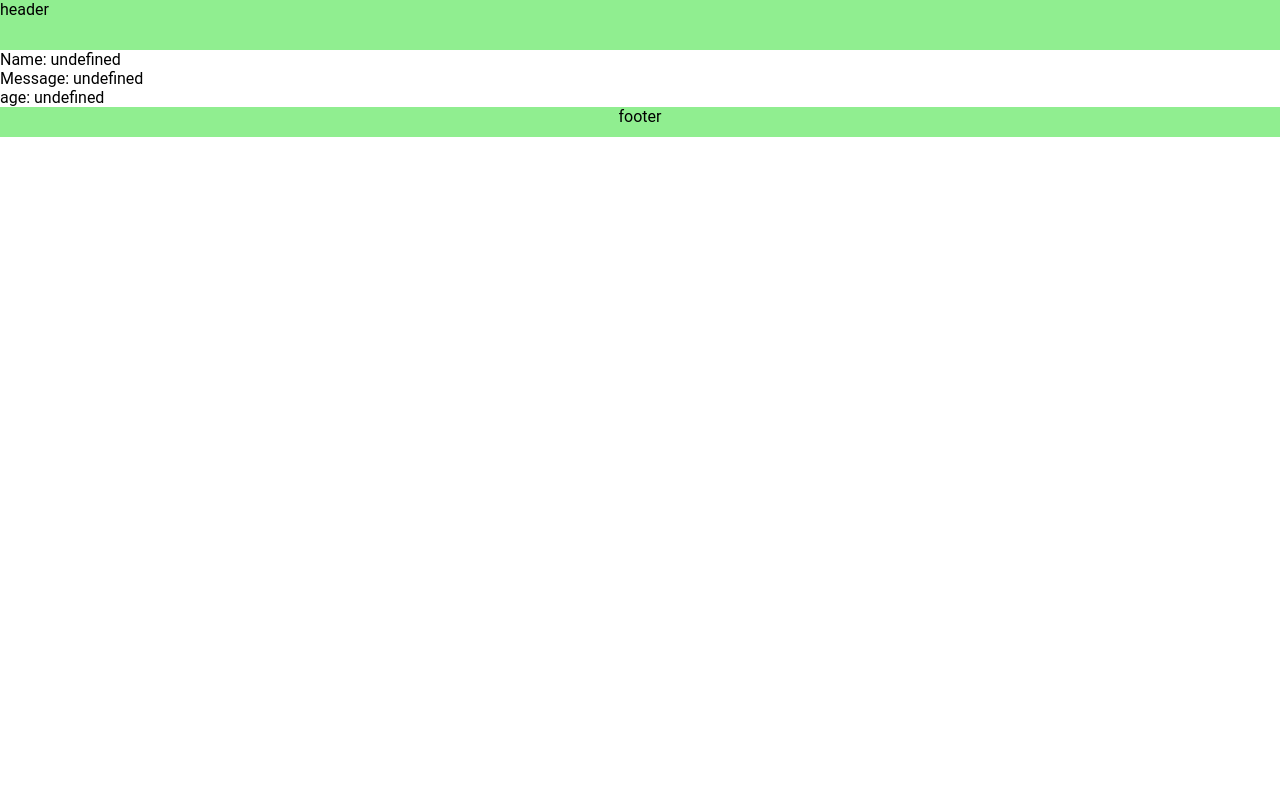
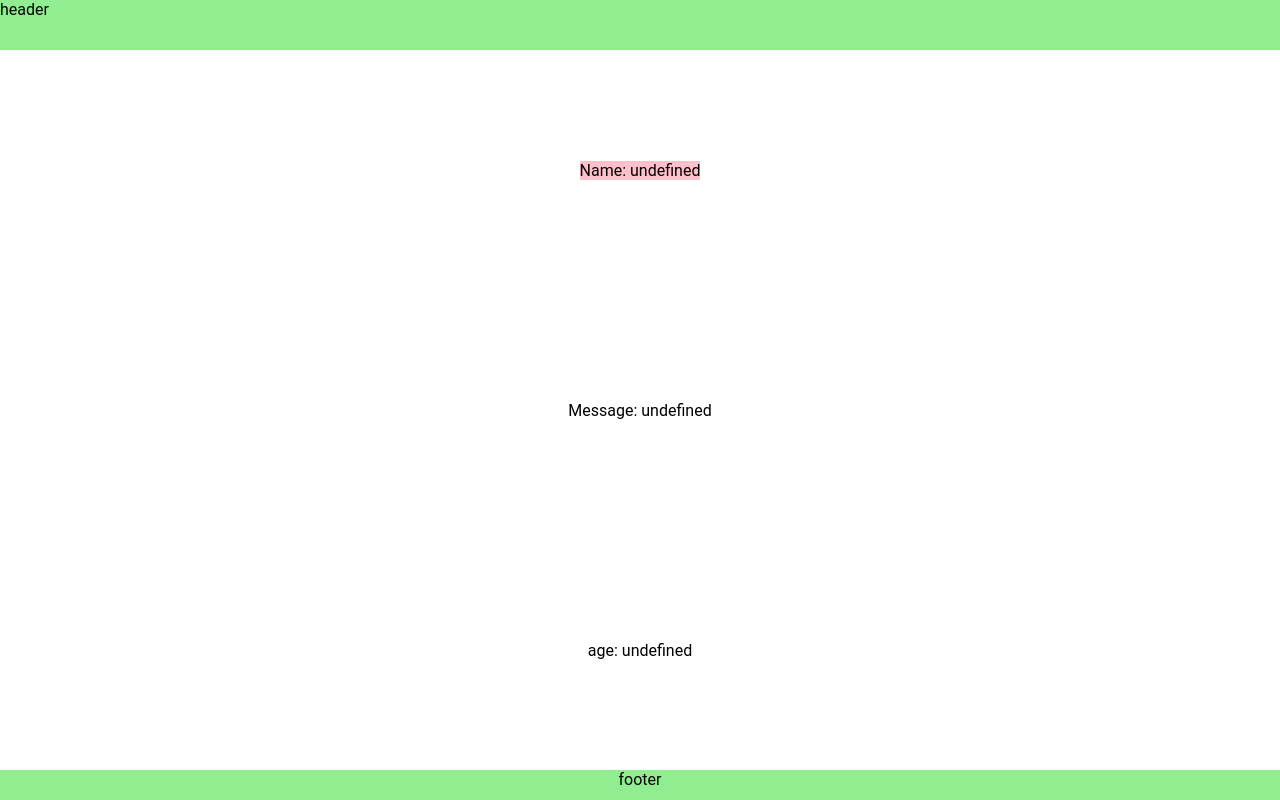
Before and after one commit to ytkayamura/gdrive-viewer-java, an Angular app in the folder front/: page /home in a window 1280 px wide. Built offline with nearby package versions, Linux system fonts and the light colour scheme; no server answers.

Commit message:
flex-layout追加

```diff
--- a/front/package.json
+++ b/front/package.json
@@ -14,6 +14,7 @@
     "@angular/common": "^17.3.0",
     "@angular/compiler": "^17.3.0",
     "@angular/core": "^17.3.0",
+    "@angular/flex-layout": "^15.0.0-beta.42",
     "@angular/forms": "^17.3.0",
     "@angular/platform-browser": "^17.3.0",
     "@angular/platform-browser-dynamic": "^17.3.0",
--- a/front/src/app/app.component.ts
+++ b/front/src/app/app.component.ts
@@ -1,12 +1,13 @@
 import { Component } from '@angular/core';
 import { RouterOutlet } from '@angular/router';
+import { FlexLayoutModule } from '@angular/flex-layout';
 
 @Component({
   selector: 'app-root',
   standalone: true,
-  imports: [RouterOutlet],
+  imports: [RouterOutlet, FlexLayoutModule],
   templateUrl: './app.component.html',
-  styleUrl: './app.component.scss'
+  styleUrl: './app.component.scss',
 })
 export class AppComponent {
   title = 'gdrive-viewer-java';
--- a/front/src/app/home/home.component.html
+++ b/front/src/app/home/home.component.html
@@ -1,4 +1,6 @@
 <!--  home.component.html -->
-<div>Name:{{ " " + apiData["name"] }}</div>
-<div>Message:{{ " " + apiData["message"] }}</div>
-<div>age:{{ " " + apiData["age"] }}</div>
+<div fxLayout="column" fxFlexFill fxLayoutAlign="space-around center" >
+  <div fxFlex="none" style="background-color: pink;">Name:{{ " " + apiData["name"] }}</div>
+  <div fxFlex="none">Message:{{ " " + apiData["message"] }}</div>
+  <div fxFlex="none">age:{{ " " + apiData["age"] }}</div>
+</div>
--- a/front/src/app/home/home.component.ts
+++ b/front/src/app/home/home.component.ts
@@ -1,6 +1,7 @@
 // home.component.ts
 import { Component, OnInit } from '@angular/core';
 import { HttpClient, HttpClientModule } from '@angular/common/http';
+import { FlexLayoutModule } from '@angular/flex-layout';
 
 interface Dict<T> {
   [key: string]: T;
@@ -8,7 +9,7 @@ interface Dict<T> {
 @Component({
   selector: 'app-home',
   standalone: true,
-  imports: [HttpClientModule],
+  imports: [HttpClientModule, FlexLayoutModule],
   templateUrl: './home.component.html',
   styleUrls: ['./home.component.scss'],
 })
```
Also changed, not shown: 1 other file (tests, documents, lock files or other folders).
